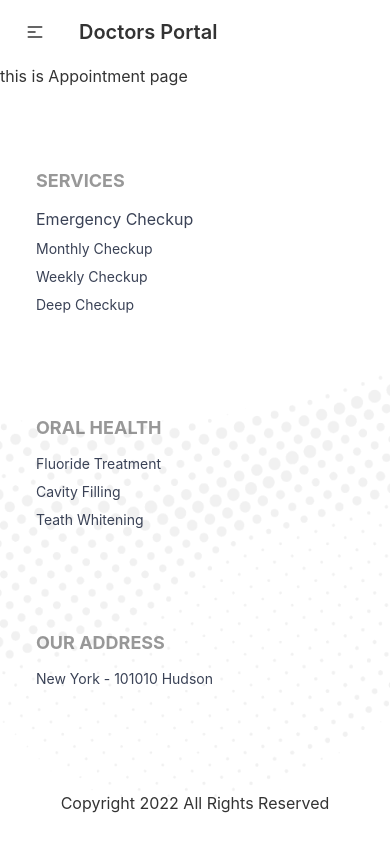
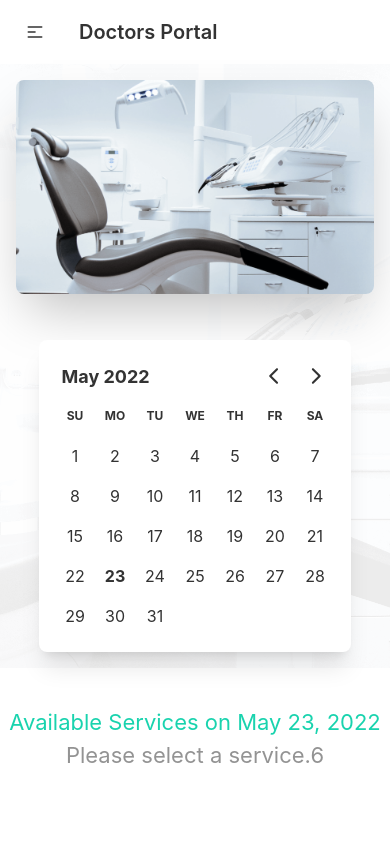
Before and after one commit to md-atiqurrahman/Doctors-portal-client-side, a React (Create React App) app: page /appointment in a window 390 px wide. Shown: the top 844 px of the page. Built offline with nearby package versions, Linux system fonts and the light colour scheme.

Commit message:
add appoinment page

```diff
--- a/package.json
+++ b/package.json
@@ -7,7 +7,9 @@
     "@testing-library/react": "^13.2.0",
     "@testing-library/user-event": "^13.5.0",
     "daisyui": "^2.15.0",
+    "date-fns": "^2.28.0",
     "react": "^18.1.0",
+    "react-day-picker": "^8.0.5",
     "react-dom": "^18.1.0",
     "react-router-dom": "^6.3.0",
     "react-scripts": "5.0.1",
--- a/public/index.html
+++ b/public/index.html
@@ -24,7 +24,7 @@
       work correctly both with client-side routing and a non-root public URL.
       Learn how to configure a non-root public URL by running `npm run build`.
     -->
-    <title>React App</title>
+    <title>Doctors Portal</title>
   </head>
   <body>
     <noscript>You need to enable JavaScript to run this app.</noscript>
--- /dev/null
+++ b/public/services.json
@@ -0,0 +1,57 @@
+[
+    {
+      "_id": 1,
+      "name": "Teeth Orthodontics",
+      "slots": [
+        "08.00 AM - 08.30 AM",
+        "08.30 AM - 09.00 AM",
+        "09.00 AM - 9.30 AM",
+        "09.30 AM - 10.00 AM",
+        "10.00 AM - 10.30 AM",
+        "10.30 AM - 11.00 AM"
+      ]
+    },
+    {
+      "_id": 2,
+      "name": "Cosmetic Dentistry",
+      "slots": [
+        "09.00 AM - 9.30 AM",
+        "09.30 AM - 10.00 AM",
+        "10.00 AM - 10.30 AM",
+        "10.30 AM - 11.00 AM"
+      ]
+    },
+    {
+      "_id": 3,
+      "name": "Teeth Cleaning",
+      "slots": []
+    },
+    {
+      "_id": 4,
+      "name": "Cavity Protection",
+      "slots": [
+        "10.00 AM - 10.30 AM",
+        "10.30 AM - 11.00 AM"
+      ]
+    },
+    {
+      "_id": 5,
+      "name": "Pediatric Dental",
+      "slots": [
+        "08.30 AM - 09.00 AM",
+        "09.00 AM - 9.30 AM",
+        "09.30 AM - 10.00 AM",
+        "10.00 AM - 10.30 AM",
+        "10.30 AM - 11.00 AM"
+      ]
+    },
+    {
+      "_id": 6,
+      "name": "Oral Surgery",
+      "slots": [
+        "09.30 AM - 10.00 AM",
+        "10.00 AM - 10.30 AM",
+        "10.30 AM - 11.00 AM"
+      ]
+    }
+  ]
--- a/src/App.js
+++ b/src/App.js
@@ -1,14 +1,14 @@
 import { Route, Routes } from 'react-router-dom';
 import './App.css';
 import About from './Pages/About/About';
-import Appointment from './Pages/Appointment/Appointment';
+import Appointment from './Pages/Appointment/Appointment/Appointment';
 import Contact from './Pages/Contact/Contact';
 import Home from './Pages/Home/Home/Home';
 import Login from './Pages/Login/Login/Login';
 import Reviews from './Pages/Reviews/Reviews';
-import Footer from './Pages/Shared/Footer/Footer';
 import Navbar from './Pages/Shared/Navbar/Navbar';
 import NotFound from './Pages/Shared/NotFound/NotFound';
+import 'react-day-picker/dist/style.css';
 
 function App() {
   return (
@@ -24,7 +24,6 @@ function App() {
         <Route path='/login' element={<Login></Login>}></Route>
         <Route path='*' element={<NotFound></NotFound>}></Route>
       </Routes>
-      <Footer></Footer>
     </div>
   );
 }
--- a/src/Pages/Appointment/Appointment.js
+++ /dev/null
@@ -1,11 +0,0 @@
-import React from 'react';
-
-const Appointment = () => {
-    return (
-        <div>
-            <h1>this is Appointment page</h1>
-        </div>
-    );
-};
-
-export default Appointment;
--- /dev/null
+++ b/src/Pages/Appointment/Appointment/Appointment.js
@@ -0,0 +1,17 @@
+import React, { useState } from 'react';
+import Footer from '../../Shared/Footer/Footer';
+import AppointmentBanner from '../AppointmentBanner/AppointmentBanner';
+import AvailableServices from '../AvailableServices/AvailableServices';
+
+const Appointment = () => {
+    const [date, setDate] = useState(new Date());
+    return (
+        <div>
+            <AppointmentBanner date={date} setDate={setDate}></AppointmentBanner>
+            <AvailableServices date={date}></AvailableServices>
+            <Footer></Footer>
+        </div>
+    );
+};
+
+export default Appointment;
--- /dev/null
+++ b/src/Pages/Appointment/AppointmentBanner/AppointmentBanner.js
@@ -0,0 +1,29 @@
+import React from 'react';
+import chair from '../../../assets/images/chair.png';
+import { DayPicker } from 'react-day-picker';
+import 'react-day-picker/dist/style.css';
+
+const AppointmentBanner = ({date, setDate}) => {
+
+    return (
+        <section className="hero lg:min-h-screen  bg-[url('/src/assets/images/bg.png')]   lg:mt-3 justify-items-center bg-cover">
+            <div className="hero-content flex-col lg:flex-row-reverse">
+                <img className="sm:max-w-sm lg:max-w-[594px] lg:min-h-[355px] rounded-lg shadow-2xl" src={chair} alt="" />
+                <div className='lg:max-w-[312px] lg:min-h-[312px] lg:ml-[70px] lg:mr-[60px] bg-base-100 shadow-xl rounded-lg mt-[30px] lg:mt-0'>
+                    <DayPicker
+                        mode="single"
+                        selected={date}
+                        onSelect={setDate}
+                        modifiersClassNames={{
+                            selected: {
+                                border: '1px solid blue'
+                            }
+                        }}
+                    />
+                </div>
+            </div>
+        </section>
+    );
+};
+
+export default AppointmentBanner;
--- /dev/null
+++ b/src/Pages/Appointment/AvailableServices/AvailableServices.js
@@ -0,0 +1,26 @@
+import { format } from 'date-fns';
+import React, { useEffect, useState } from 'react';
+
+const AvailableServices = ({ date }) => {
+    const [services, setServices] = useState([]);
+
+    useEffect(()=>{
+        fetch('services.json')
+        .then(res => res.json())
+        .then(data => setServices(data));
+    },[])
+
+    return (
+        <section className='mt-[38px]'>
+            <div>
+                <h4 className='text-[22px] text-secondary text-center'>Available Services on {format(date, 'PP')}</h4>
+                <h5 className='text-[22px] text-[#939393] text-center'>Please select a service.{services.length}</h5>
+            </div>
+            <div>
+                {}
+            </div>
+        </section>
+    );
+};
+
+export default AvailableServices;
--- a/src/Pages/Home/Home/Home.js
+++ b/src/Pages/Home/Home/Home.js
@@ -1,4 +1,5 @@
 import React from 'react';
+import Footer from '../../Shared/Footer/Footer';
 import Banner from '../Banner/Banner';
 import Connected from '../Connected/Connected';
 import Info from '../Info/Info';
@@ -17,6 +18,7 @@ const Home = () => {
             <MakeAppointment></MakeAppointment>
             <Testimonial></Testimonial>
             <Connected></Connected>
+            <Footer></Footer>
         </div>
     );
 };
--- a/src/Pages/Home/Info/Info.js
+++ b/src/Pages/Home/Info/Info.js
@@ -36,7 +36,7 @@ const Info = () => {
                     cards.map(card => <InfoCard
                         key={card._id}
                         img={card.img}
-                        bgclassName={card.bgClass}
+                        bgClass={card.bgClass}
                         pageTitle={card.pageTitle}
                         details={card.details}
                     ></InfoCard>)
--- a/src/Pages/Shared/Footer/Footer.js
+++ b/src/Pages/Shared/Footer/Footer.js
@@ -24,7 +24,7 @@ const Footer = () => {
                     <p className='text-accent font-normal'>New York - 101010 Hudson</p>
                 </div>
             </div>
-            <h5 className='text-center text-base lg:text-sm font-normal mt-[54px] lg:mt-[74px] mb-[69px] lg:mb-[5px]'>Copyright {year} All Rights Reserved</h5>
+            <h5 className='text-center text-base lg:text-sm font-normal mt-[54px] lg:mt-[74px] mb-[69px] lg:mb-[5px]'>Copyright © {year} All Rights Reserved</h5>
         </footer>
     );
 };
--- a/src/Pages/Shared/Navbar/Navbar.js
+++ b/src/Pages/Shared/Navbar/Navbar.js
@@ -3,12 +3,12 @@ import { Link } from 'react-router-dom';
 
 const Navbar = () => {
     const menuItems = <>
-        <li><Link to='/home'>Home</Link></li>
-        <li><Link to='/about'>About</Link></li>
-        <li><Link to='/appointment'>Appointment</Link></li>
-        <li><Link to='/reviews'>Reviews</Link></li>
-        <li><Link to='/contact'>Contact</Link></li>
-        <li><Link to='/login'>Login</Link></li>
+        <li><Link className='hover:bg-accent hover:text-white' to='/home'>Home</Link></li>
+        <li><Link className='hover:bg-accent hover:text-white' to='/about'>About</Link></li>
+        <li><Link className='hover:bg-accent hover:text-white' to='/appointment'>Appointment</Link></li>
+        <li><Link className='hover:bg-accent hover:text-white' to='/reviews'>Reviews</Link></li>
+        <li><Link className='hover:bg-accent hover:text-white' to='/contact'>Contact</Link></li>
+        <li><Link className='hover:bg-accent hover:text-white' to='/login'>Login</Link></li>
     </>
 
     return (
@@ -22,7 +22,7 @@ const Navbar = () => {
                         {menuItems}
                     </ul>
                 </div>
-                <Link to='/' className="btn btn-ghost normal-case text-xl">Doctors Portal</Link>
+                <Link to='/' className="btn btn-ghost normal-case text-xl hover:bg-accent hover:text-white">Doctors Portal</Link>
             </div>
             <div className="navbar-end  hidden lg:flex ">
                 <ul className="menu menu-horizontal p-0">
```
Also changed, not shown: 1 other file (tests, documents, lock files or other folders).
